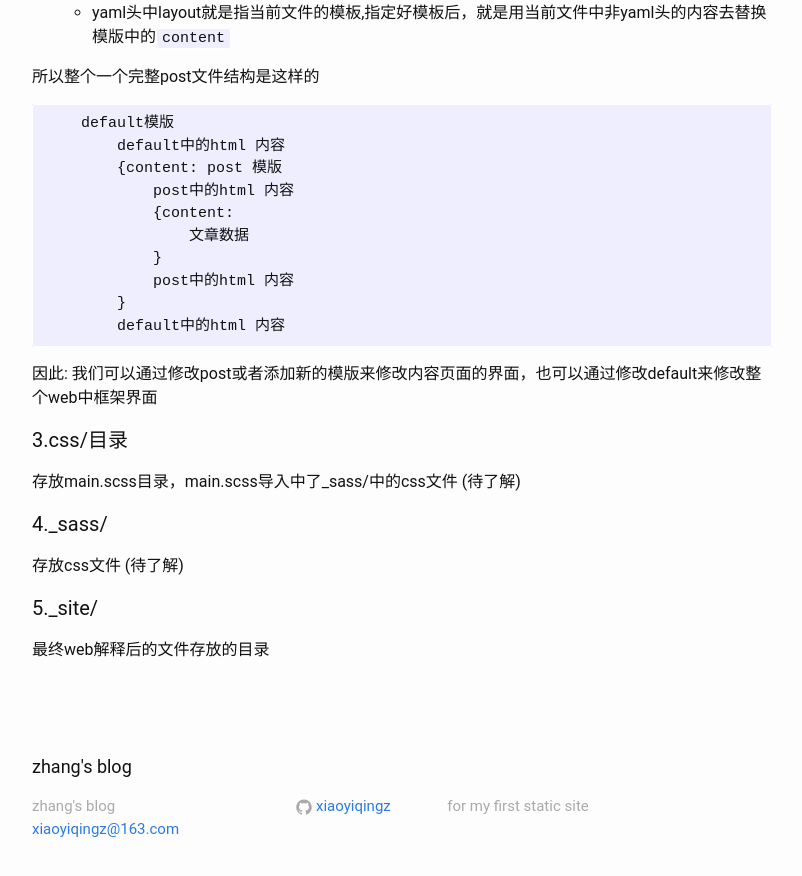
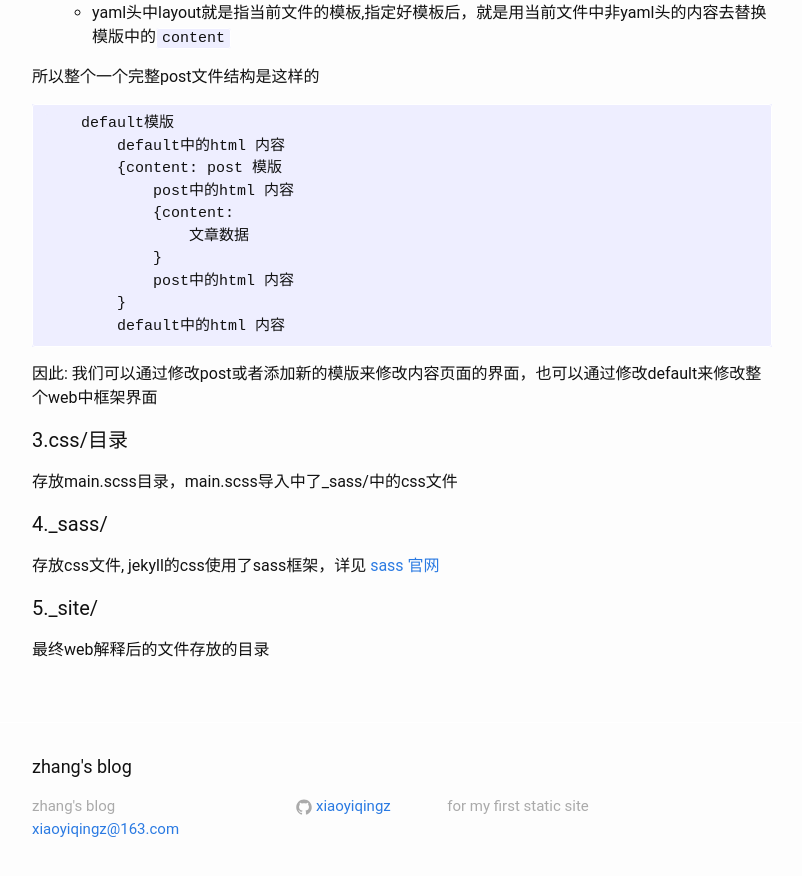
Before and after one commit to xiaoyiqingz/zblog, a Jekyll site: the page built from _posts/2017-01-16-jekyll-template.md, in a window 1280 px wide and 900 px high, scrolled down 926 px. Shown: the top 876 px of the window, without its empty margins (238-1040 px from the left). Built offline with Jekyll 4.4.1, drawn with Linux system fonts in a browser that asks for light colours.

Commit message:
complete jekyll template sass

```diff
--- a/_posts/2017-01-16-jekyll-template.md
+++ b/_posts/2017-01-16-jekyll-template.md
@@ -53,11 +53,9 @@ categories: jekyll templateclass
 
 #### 3.css/目录
 存放main.scss目录，main.scss导入中了_sass/中的css文件
-(待了解)
 
 #### 4._sass/
-存放css文件
-(待了解)
+存放css文件, jekyll的css使用了sass框架，详见 [sass 官网](http://sass-lang.com/)
 
 #### 5._site/
 最终web解释后的文件存放的目录
```
